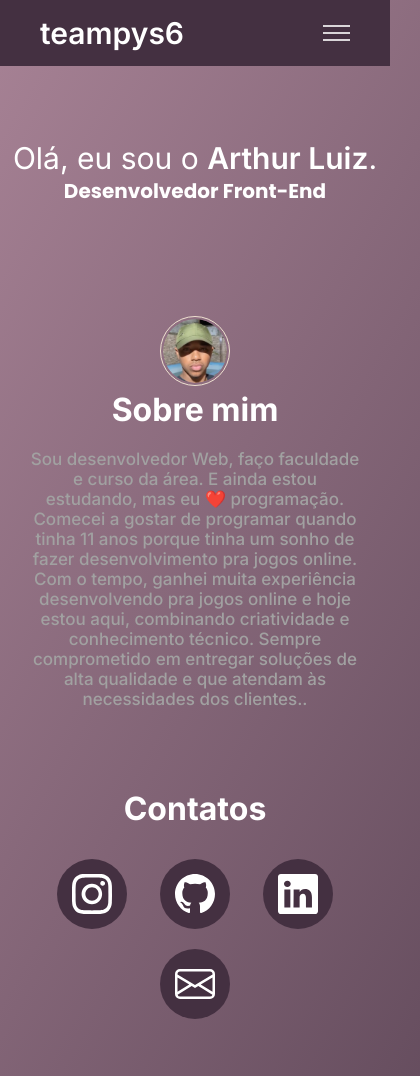
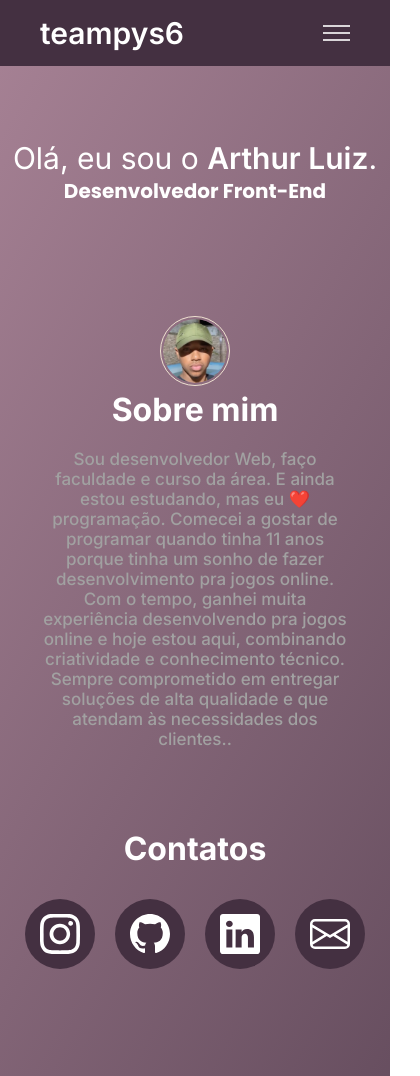
Before and after one commit to teampys6/portfolio-teampys6, a plain HTML site: page index.html in a window 390 px wide. Shown: the top 1076 px of the page, 420 px wide, since content can reach past the window. Drawn offline with Linux system fonts and the light colour scheme.

Commit message:
update style.css - 0.3

```diff
--- a/style.css
+++ b/style.css
@@ -104,7 +104,7 @@ h1 {
 }
 
 #about {
-  padding: 30px;
+  padding: 30px 0px;
 }
 
 .about {
@@ -135,7 +135,7 @@ h1 {
 }
 
 #contacts {
-  padding: 50px;
+  padding: 50px 0px;
 }
 
 .title-contact {
@@ -222,7 +222,7 @@ h1 {
 }
 
 #projects {
-  padding: 60px;
+  padding: 60px 0px;
 }
 
 .title-projects {
@@ -299,7 +299,7 @@ h1 {
 }
 
 #skills {
-  padding: 60px;
+  padding: 60px 0px;
 }
 
 .container-skills {
@@ -423,6 +423,6 @@ footer {
   }
 
   .text-about {
-    width: 100%;
+    width: 80%;
   }
 }
```
